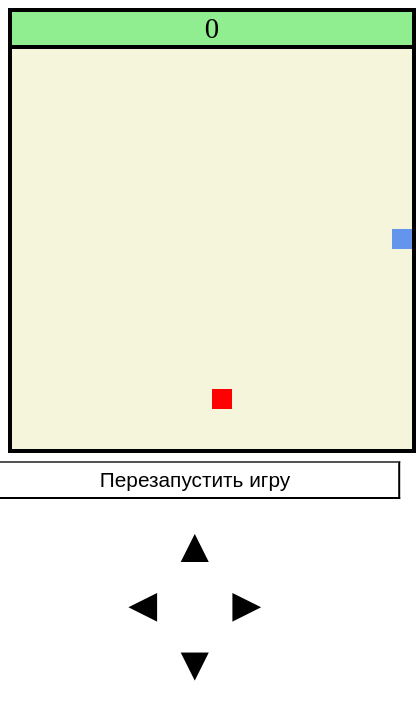
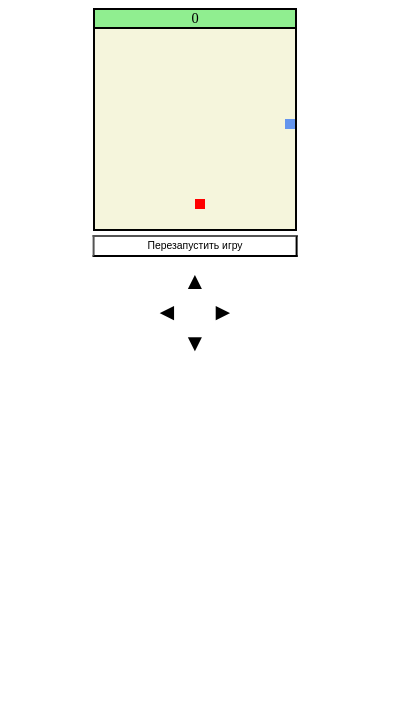
Before and after one commit to Cheetah009/cheetah009.github.io, a plain HTML site: page index.html in a window 390 px wide. Shown: the whole page, 418 px wide, since content can reach past the window. Drawn offline with Linux system fonts and the light colour scheme.

Commit message:
Snake Responsive 2

```diff
--- a/index.html
+++ b/index.html
@@ -77,6 +77,11 @@
     }
     #touch_panel .arrow:hover {
       color: gray;
+    }
+    @media only screen and (max-width: 600px) {
+      html {
+        font-size: 8px;
+      }
     }
   </style>
 </head>
@@ -288,7 +293,7 @@
     const arrows = document.getElementsByClassName('arrow');
 
     Array.from(arrows).forEach((el) => {
-      el.addEventListener('click', (e) => {
+      el.addEventListener('mousedown', (e) => {
         if (!rendered) {return}
 
         let pastDirection = direction
```
